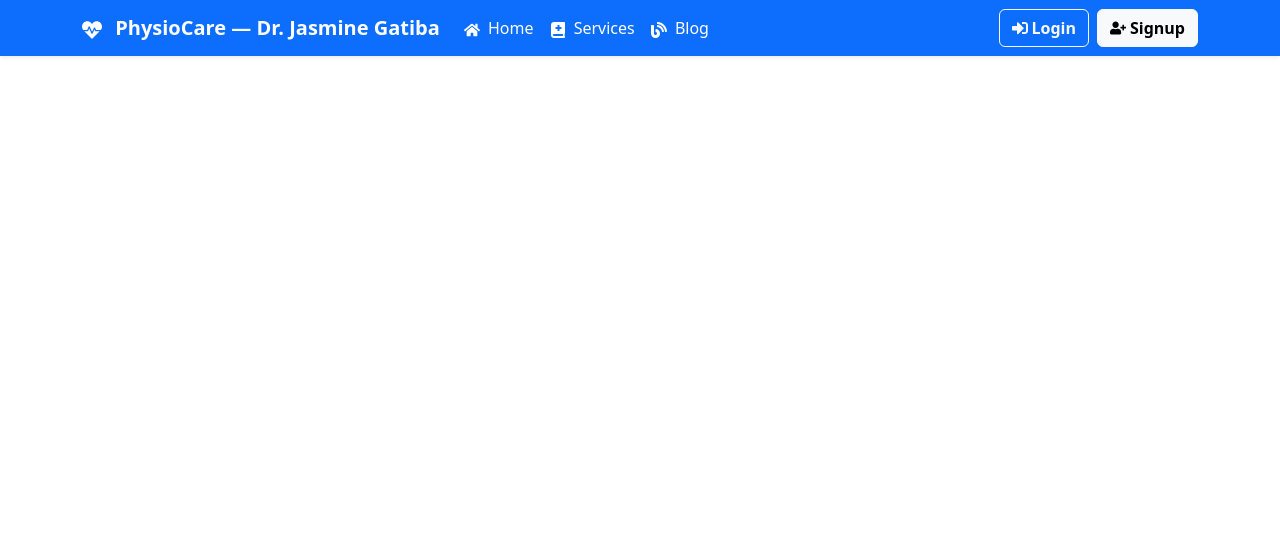
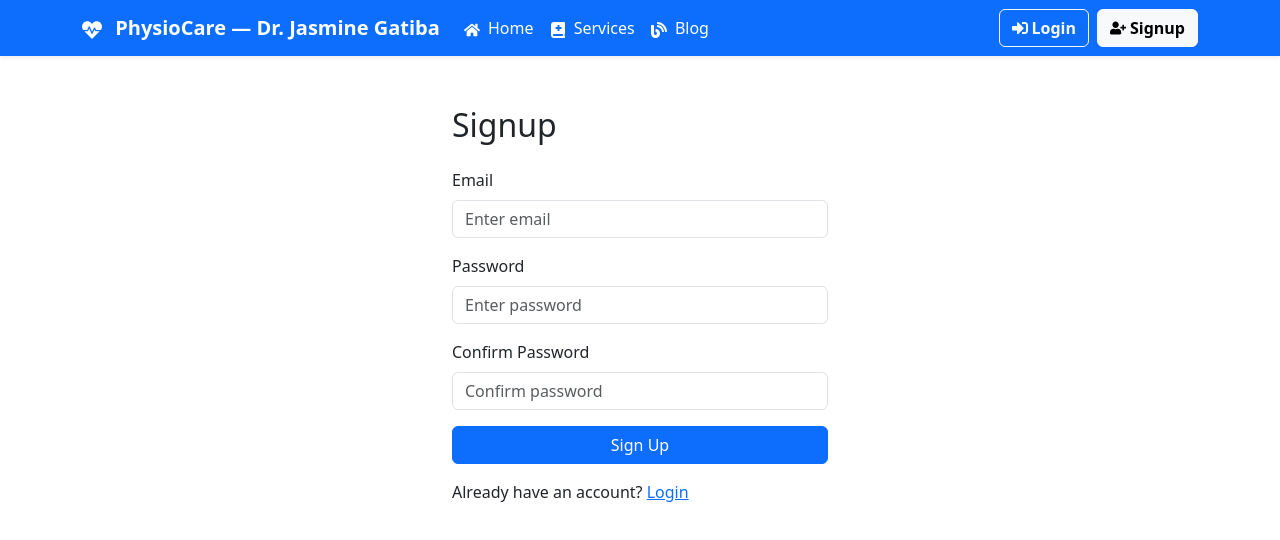
Before and after one commit to profbkmurage/physiocare, a React (Vite) app: page /register in a window 1280 px wide. Shown: the top 540 px of the page. Built offline with nearby package versions, Linux system fonts and the light colour scheme; no server answers.

Commit message:
minor changes on the register component

```diff
--- a/src/App.jsx
+++ b/src/App.jsx
@@ -14,7 +14,7 @@
 import Services from './components/Services'
 import Blog from './components/Blog'
 import Login from './pages/Login'
-import Signup from './pages/Siignup'
+import Register from './pages/Register'
 import Appointments from './components/Appointments'
 
 // Admin Pages
@@ -57,7 +57,7 @@
         <Route path='/services' element={<Services />} />
         <Route path='/blog' element={<Blog />} />
         <Route path='/login' element={<Login />} />
-        <Route path='/signup' element={<Signup />} />
+        <Route path='/register' element={<Register/>} />
         {/* Protected user route */}
         <Route
           path='/appointments'
--- a/src/components/Navbar.jsx
+++ b/src/components/Navbar.jsx
@@ -75,7 +75,7 @@
                 <Button
                   variant='light'
                   as={Link}
-                  to='/signup'
+                  to='/register'
                   className='fw-bold d-flex align-items-center'
                 >
                   <FaUserPlus className='me-1' /> Signup
--- a/src/pages/SiignUp.jsx
+++ b/src/pages/Register.jsx
@@ -5,7 +5,7 @@
 import { createUserWithEmailAndPassword } from 'firebase/auth'
 import { doc, setDoc, serverTimestamp } from 'firebase/firestore'
 
-export default function Signup () {
+export default function Register () {
   const [email, setEmail] = useState('')
   const [password, setPassword] = useState('')
   const [confirmPassword, setConfirmPassword] = useState('')
```
